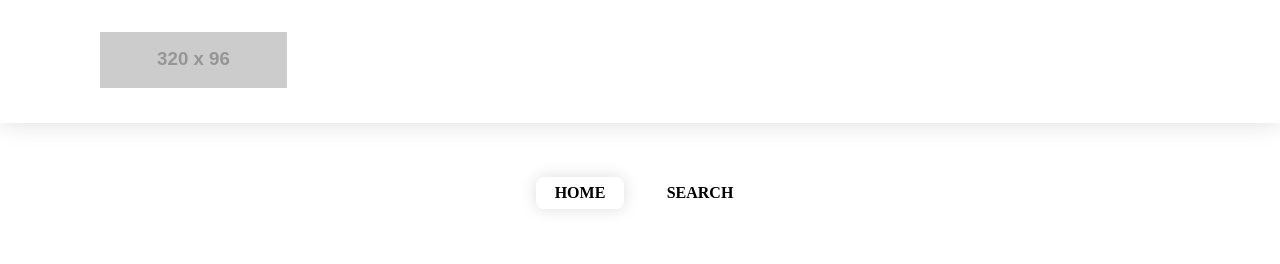
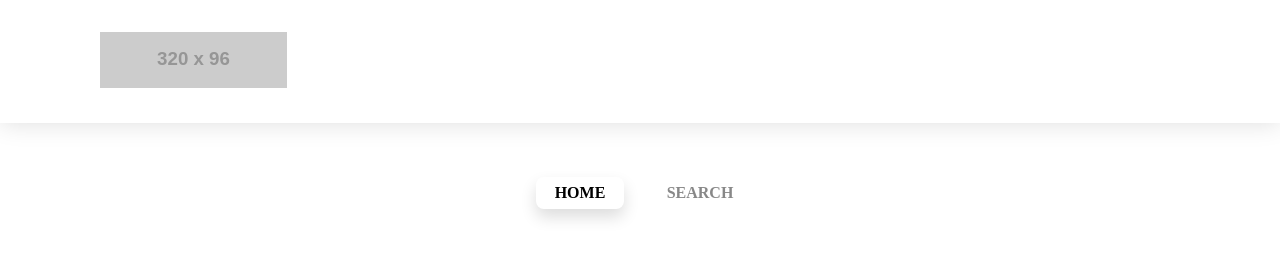
Before and after one commit to katoushouta/Feallow_test_web, a Next.js app: page /search in a window 1280 px wide. Shown: the top 264 px of the page. Built offline with nearby package versions, Linux system fonts and the light colour scheme.

Commit message:
bishusei

```diff
--- a/styles/pages/Search.module.sass
+++ b/styles/pages/Search.module.sass
@@ -13,9 +13,11 @@
         padding: 8px 0
         font-weight: bold
     > a
-        box-shadow: 0 0 16px #dddddd
+        box-shadow: 0 8px 16px #dddddd
         border-radius: 8px
         border: none
+    > p
+        color: #888
 .input
     text-align: center
     margin: auto
```
